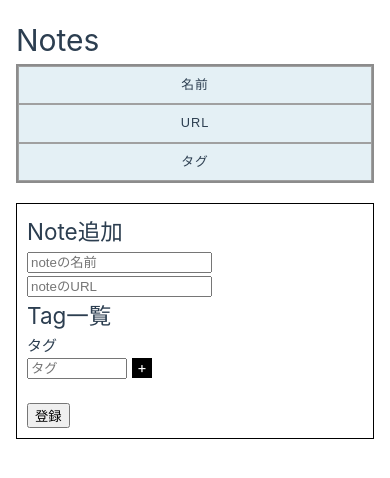
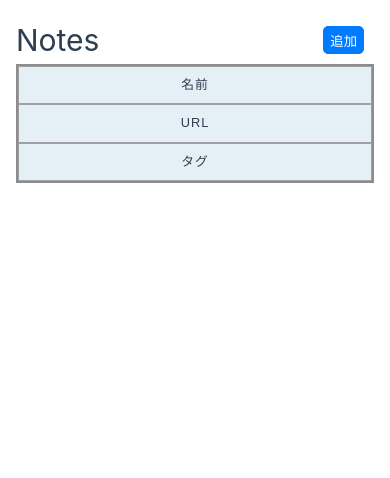
Before and after one commit to suimi34/vue3-calendar, a Vue app: page /notes in a window 390 px wide. Shown: the top 478 px of the page. Built offline with nearby package versions, Linux system fonts and the light colour scheme.

Commit message:
add. header for Mobile

```diff
--- a/src/components/organisms/NewNote.vue
+++ b/src/components/organisms/NewNote.vue
@@ -11,6 +11,9 @@ const newNote = ref<Note>({
 })
 
 const emit = defineEmits(['submitNewNote'])
+const props = defineProps({
+  isShow: Boolean
+})
 
 const addTag = (newTag: Tag) => {
   newNote.value.tags.push(newTag)
@@ -31,10 +34,18 @@ const handleSubmit = (e: any) => {
 const userNewTags = computed(() => {
   return newNote.value.tags
 })
+
+const isShow = computed(() => {
+  return props.isShow
+})
 </script>
 
 <template>
-  <div class="new-note-box">
+  <Teleport
+    to="body"
+    v-if="isShow"
+  >
+    <div class="new-note-box">
     <h2>Note追加</h2>
     <form>
       <input type="text" v-model="newNote.name" placeholder="noteの名前" />
@@ -44,9 +55,13 @@ const userNewTags = computed(() => {
       <Tags :tags="userNewTags" />
       <NewTag @add-tag="addTag" />
       <br />
-      <button @click="handleSubmit">登録</button>
+      <div>
+        <button class="button-primary" @click="handleSubmit">登録</button>
+        <button class="button-cancel">やめる</button>
+      </div>
     </form>
-  </div>
+    </div>
+  </Teleport>
 </template>
 
 <style scoped>
@@ -54,4 +69,29 @@ const userNewTags = computed(() => {
   border: 1px solid #000;
   padding: 10px;
 }
+
+@media (max-width: 1023px) {
+  .new-note-box {
+    position: fixed;
+    top: 30%;
+    left: 50%;
+    transform: translate(-50%, -50%);
+    background-color: #fff;
+    border-radius: 5px;
+    width: 80%;
+  }
+
+  button.button-primary {
+    background-color: #007bff;
+    border-radius: 5px;
+    border: 1px solid #007bff;
+    color: #fff;
+  }
+  button.button-cancel {
+    background-color: #fff;
+    border-radius: 5px;
+    border: 1px solid #343a40;
+    color: #343a40;
+  }
+}
 </style>
--- a/src/components/pages/Note.vue
+++ b/src/components/pages/Note.vue
@@ -21,6 +21,7 @@ if (!userId) {
 
 const json = localStorage.getItem('notes') || '[]'
 const notes = ref<Note[]>(JSON.parse(json))
+const isShow = ref(false)
 const userNotes = computed(() => {
   return notes.value
 })
@@ -29,22 +30,35 @@ function handleSubmit(newNote: Note) {
   notes.value.push(newNote)
   localStorage.setItem('notes', JSON.stringify(notes.value))
 }
+
+function handleOpenNewNote() {
+  isShow.value = true
+}
 </script>
 
 <template>
-  <h1>Notes</h1>
+  <header>
+    <h1>Notes</h1>
+    <button @click="handleOpenNewNote">追加</button>
+  </header>
   <div class="note-main">
     <section>
       <Notes :notes="userNotes" />
     </section>
     <aside class="new-note">
-      <NewNote @submit-new-note="handleSubmit" />
+      <NewNote @submit-new-note="handleSubmit" :isShow="isShow" />
     </aside>
   </div>
 </template>
 
 <style scoped>
 @media (min-width: 1024px) {
+  header {
+    display: block;
+  }
+  header button {
+    display: none;
+  }
   .note-main {
     display: flex;
     max-width: 100%;
@@ -55,6 +69,17 @@ function handleSubmit(newNote: Note) {
 }
 
 @media (max-width: 1023px) {
+  header {
+    display: flex;
+    justify-content: space-between;
+  }
+  button {
+    margin: 10px;
+    background-color:#007bff;
+    border-radius: 5px;
+    border: 1px solid #007bff;
+    color: #fff;
+  }
   .note-main {
     flex-direction: column;
   }
```
